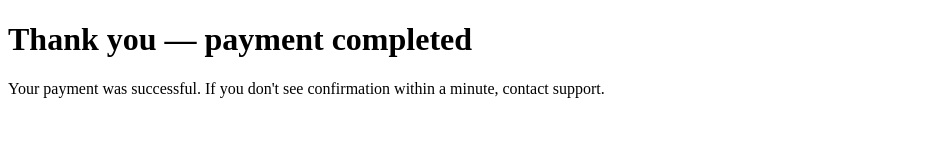
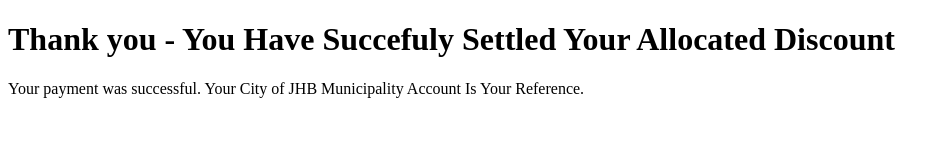
Before and after one commit to ry23n/cjm, a website: page success.html in a window 1280 px wide. Shown: the whole page, without its empty margins (0-950 px from the left). Drawn offline with Linux system fonts and the light colour scheme.

Commit message:
Update success message in success.html

```diff
--- a/success.html
+++ b/success.html
@@ -4,6 +4,6 @@
   <meta charset="utf-8">
   <meta name="viewport" content="width=device-width, initial-scale=1">
   <title>Payment success</title></head><body>
-  <h1>Thank you — payment completed</h1>
-  <p>Your payment was successful. If you don't see confirmation within a minute, contact support.</p>
+  <h1>Thank you - You Have Succefuly Settled Your Allocated Discount</h1>
+  <p>Your payment was successful. Your City of JHB Municipality Account Is Your Reference.</p>
 </body></html>
```
